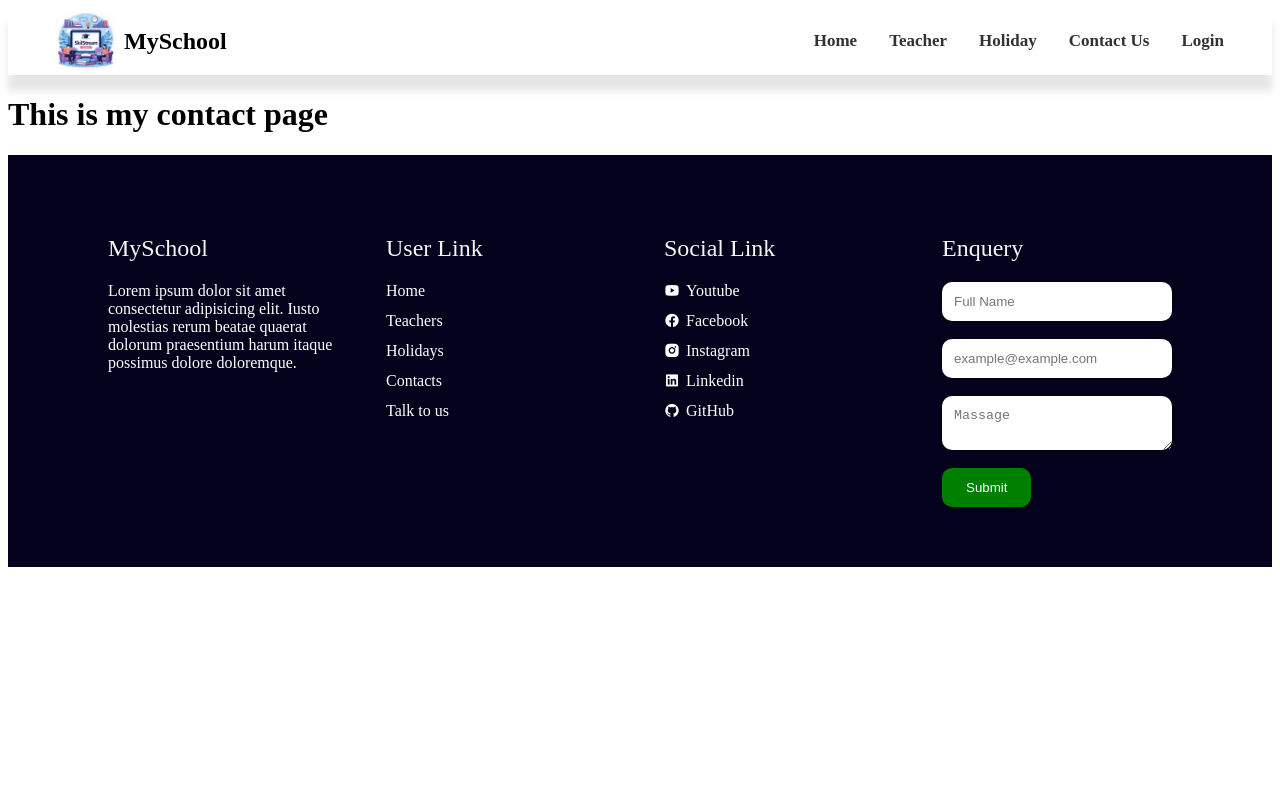
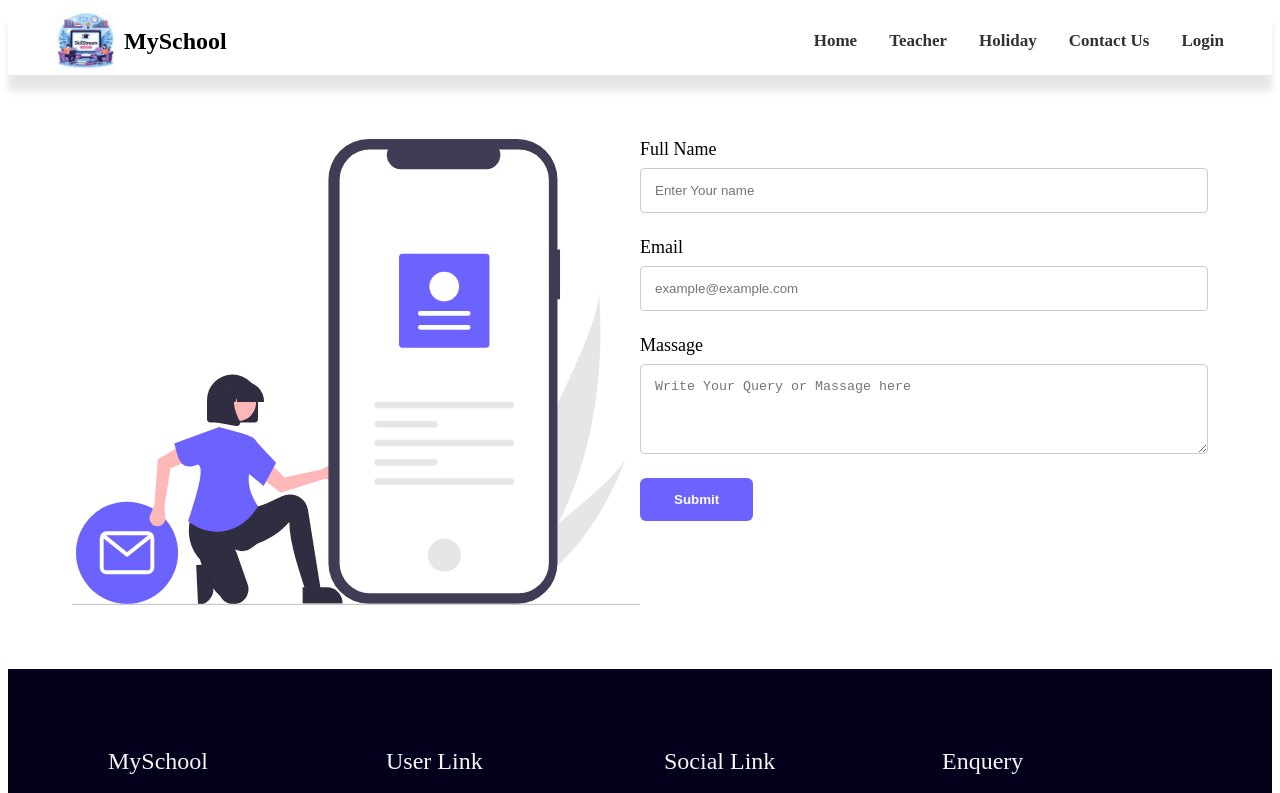
Before and after one commit to imran95patel/MySchool, a React (Vite) app: page /contact in a window 1280 px wide. Shown: the top 793 px of the page. Built offline with nearby package versions, Linux system fonts and the light colour scheme.

Commit message:
Contact us updated

```diff
--- a/package.json
+++ b/package.json
@@ -13,7 +13,8 @@
     "react": "^18.3.1",
     "react-dom": "^18.3.1",
     "react-router-dom": "^6.24.1",
-    "remixicon": "^4.3.0"
+    "remixicon": "^4.3.0",
+    "sweetalert2": "^11.12.2"
   },
   "devDependencies": {
     "@types/react": "^18.3.3",
--- a/src/Pages/ContactUs.jsx
+++ b/src/Pages/ContactUs.jsx
@@ -1,12 +1,116 @@
-import React from "react";
+import React, { useState } from "react";
+import Swal from "sweetalert2";
 import Navbar from "../components/Navbar";
 import Footer from "../components/Footer";
+import img from "../assets/contactus.svg";
 
 const ContactUs = () => {
+  const [fullName, setFullname] = useState("");
+  const [email, setEmail] = useState("");
+  const [message, setMessage] = useState("");
+
+  const contactUs = (e) => {
+    e.preventDefault();
+    console.log(fullName, email, message);
+    Swal.fire({
+      icon: "success",
+      title: "success ",
+      text: "Your message has been sent successfully!",
+      confirmButtonText: "OK",
+    });
+  };
+
   return (
     <>
       <Navbar />
-      <h1>This is my contact page</h1>
+      <div style={{ display: "flex", padding: "64px" }}>
+        <img src={img} alt="" width="50%" />
+        <div style={{ width: "50%" }}>
+          <form
+            onSubmit={contactUs}
+            action=""
+            style={{ display: "flex", flexDirection: "column", gap: 24 }}
+          >
+            <div
+              style={{ display: "flex", flexDirection: "column", gap: "8px" }}
+            >
+              <label style={{ fontSize: "18px", fontWeight: 500 }}>
+                Full Name
+              </label>
+              <input
+                onChange={(e) => {
+                  setFullname(e.target.value);
+                }}
+                required
+                type="text"
+                name="fullname"
+                placeholder="Enter Your name"
+                style={{
+                  border: "1px solid #ccc",
+                  borderRadius: 4,
+                  padding: 14,
+                }}
+              />
+            </div>
+
+            <div
+              style={{ display: "flex", flexDirection: "column", gap: "8px" }}
+            >
+              <label style={{ fontSize: "18px", fontWeight: 500 }}>Email</label>
+              <input
+                onChange={(e) => {
+                  setEmail(e.target.value);
+                }}
+                required
+                type="email"
+                name="email"
+                placeholder="example@example.com"
+                style={{
+                  border: "1px solid #ccc",
+                  borderRadius: 4,
+                  padding: 14,
+                }}
+              />
+            </div>
+
+            <div
+              style={{ display: "flex", flexDirection: "column", gap: "8px" }}
+            >
+              <label style={{ fontSize: "18px", fontWeight: 500 }}>
+                Massage
+              </label>
+              <textarea
+                onChange={(e) => setMessage(e.target.value)}
+                required
+                type="text"
+                name="Massage"
+                placeholder="Write Your Query or Massage here"
+                rows={4}
+                style={{
+                  border: "1px solid #ccc",
+                  borderRadius: 4,
+                  padding: 14,
+                }}
+              />
+            </div>
+
+            <button
+              style={{
+                border: "none",
+                width: "fit-content",
+                padding: "14px 34px ",
+                borderRadius: 6,
+                color: "white",
+                background: "#6c63ff",
+                cursor: "pointer",
+                fontWeight: 600,
+              }}
+            >
+              Submit
+            </button>
+          </form>
+        </div>
+      </div>
       <Footer />
     </>
   );
```
Also changed, not shown: src/assets/contactus.svg (added), 1 other file (tests, documents, lock files or other folders).
